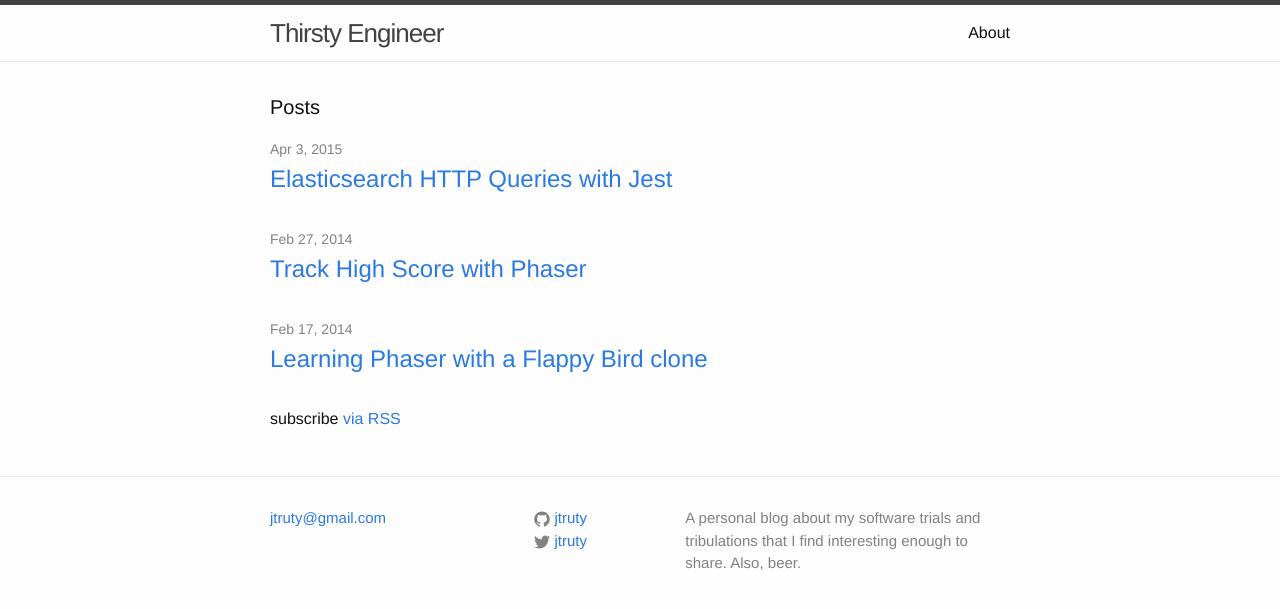
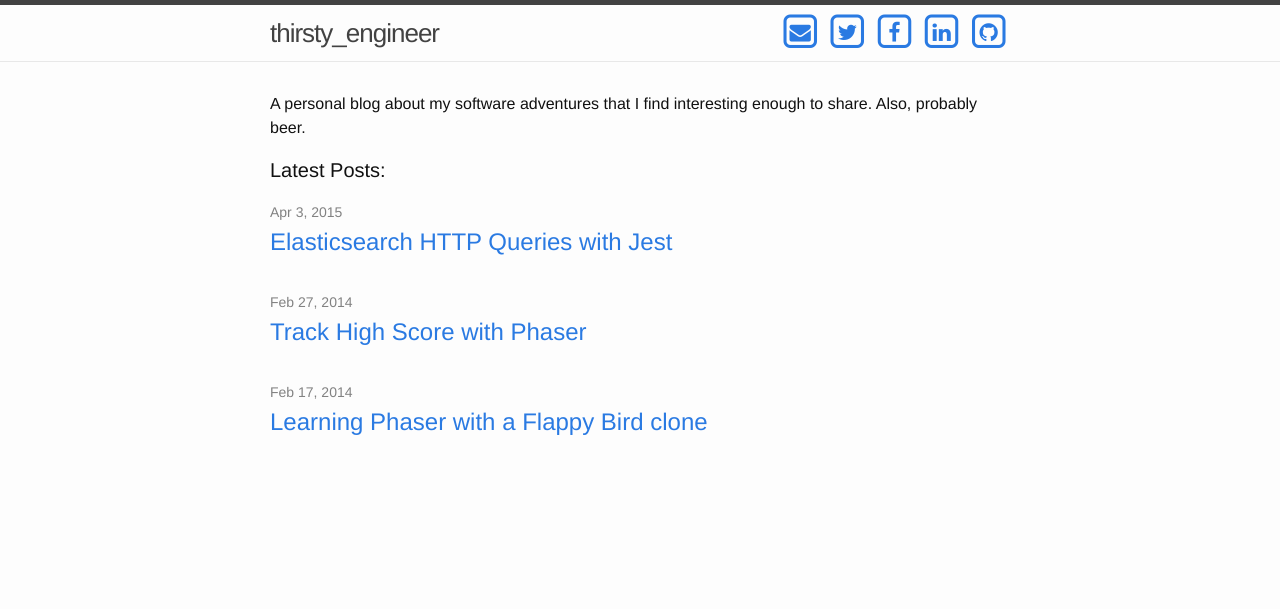
Before and after one commit to jtruty/jtruty.github.io, a Jekyll site: the page built from index.html, in a window 1280 px wide. Shown: the top 609 px of the page. Built offline with Jekyll 4.4.1, drawn with Linux system fonts in a browser that asks for light colours; nearby versions of some CDN libraries.

Commit message:
updating layout with fa

```diff
--- a/_config.yml
+++ b/_config.yml
@@ -1,9 +1,9 @@
 # Site settings
-title: Thirsty Engineer
+title: thirsty_engineer
 email: jtruty@gmail.com
 description: > # this means to ignore newlines until "baseurl:"
-   A personal blog about my software trials and tribulations that
-   I find interesting enough to share. Also, beer.
+   A personal blog about my software adventures that
+   I find interesting enough to share. Also, probably beer.
 baseurl: "" # the subpath of your site, e.g. /blog/
 url: "http://jtruty.github.io" # the base hostname & protocol for your site
 twitter_username: jtruty
--- a/_includes/footer.html
+++ b/_includes/footer.html
@@ -2,52 +2,26 @@
 
   <div class="wrapper">
 
-    <!--<h2 class="footer-heading">{{ site.title }}</h2>-->
+    <!-- <h2 class="footer-heading">Find me:</h2> -->
 
     <div class="footer-col-wrapper">
-      <div class="footer-col  footer-col-1">
+<!--       <div class="footer-col  footer-col-1">
+        {% include social.html %}
         <ul class="contact-list">
-          <!--<li>{{ site.title }}</li>-->
+
+          <li>{{ site.title }}</li>
           <li><a href="mailto:{{ site.email }}">{{ site.email }}</a></li>
         </ul>
-      </div>
+      </div> -->
 
-      <div class="footer-col  footer-col-2">
+<!--       <div class="footer-col  footer-col-2">
         <ul class="social-media-list">
-          {% if site.github_username %}
-          <li>
-            <a href="https://github.com/{{ site.github_username }}">
-              <span class="icon  icon--github">
-                <svg viewBox="0 0 16 16">
-                  <path fill="#828282" d="M7.999,0.431c-4.285,0-7.76,3.474-7.76,7.761 c0,3.428,2.223,6.337,5.307,7.363c0.388,0.071,0.53-0.168,0.53-0.374c0-0.184-0.007-0.672-0.01-1.32 c-2.159,0.469-2.614-1.04-2.614-1.04c-0.353-0.896-0.862-1.135-0.862-1.135c-0.705-0.481,0.053-0.472,0.053-0.472 c0.779,0.055,1.189,0.8,1.189,0.8c0.692,1.186,1.816,0.843,2.258,0.645c0.071-0.502,0.271-0.843,0.493-1.037 C4.86,11.425,3.049,10.76,3.049,7.786c0-0.847,0.302-1.54,0.799-2.082C3.768,5.507,3.501,4.718,3.924,3.65 c0,0,0.652-0.209,2.134,0.796C6.677,4.273,7.34,4.187,8,4.184c0.659,0.003,1.323,0.089,1.943,0.261 c1.482-1.004,2.132-0.796,2.132-0.796c0.423,1.068,0.157,1.857,0.077,2.054c0.497,0.542,0.798,1.235,0.798,2.082 c0,2.981-1.814,3.637-3.543,3.829c0.279,0.24,0.527,0.713,0.527,1.437c0,1.037-0.01,1.874-0.01,2.129 c0,0.208,0.14,0.449,0.534,0.373c3.081-1.028,5.302-3.935,5.302-7.362C15.76,3.906,12.285,0.431,7.999,0.431z"/>
-                </svg>
-              </span>
+        </ul>
+      </div> -->
 
-              <span class="username">{{ site.github_username }}</span>
-            </a>
-          </li>
-          {% endif %}
-
-          {% if site.twitter_username %}
-          <li>
-            <a href="https://twitter.com/{{ site.twitter_username }}">
-              <span class="icon  icon--twitter">
-                <svg viewBox="0 0 16 16">
-                  <path fill="#828282" d="M15.969,3.058c-0.586,0.26-1.217,0.436-1.878,0.515c0.675-0.405,1.194-1.045,1.438-1.809
-                  c-0.632,0.375-1.332,0.647-2.076,0.793c-0.596-0.636-1.446-1.033-2.387-1.033c-1.806,0-3.27,1.464-3.27,3.27 c0,0.256,0.029,0.506,0.085,0.745C5.163,5.404,2.753,4.102,1.14,2.124C0.859,2.607,0.698,3.168,0.698,3.767 c0,1.134,0.577,2.135,1.455,2.722C1.616,6.472,1.112,6.325,0.671,6.08c0,0.014,0,0.027,0,0.041c0,1.584,1.127,2.906,2.623,3.206 C3.02,9.402,2.731,9.442,2.433,9.442c-0.211,0-0.416-0.021-0.615-0.059c0.416,1.299,1.624,2.245,3.055,2.271 c-1.119,0.877-2.529,1.4-4.061,1.4c-0.264,0-0.524-0.015-0.78-0.046c1.447,0.928,3.166,1.469,5.013,1.469 c6.015,0,9.304-4.983,9.304-9.304c0-0.142-0.003-0.283-0.009-0.423C14.976,4.29,15.531,3.714,15.969,3.058z"/>
-                </svg>
-              </span>
-
-              <span class="username">{{ site.twitter_username }}</span>
-            </a>
-          </li>
-          {% endif %}
-        </ul>
-      </div>
-
-      <div class="footer-col  footer-col-3">
+<!--       <div class="footer-col  footer-col-3">
         <p class="text">{{ site.description }}</p>
-      </div>
+      </div> -->
     </div>
 
   </div>
--- a/_includes/head.html
+++ b/_includes/head.html
@@ -7,6 +7,9 @@
   <meta name="description" content="{% if page.excerpt %}{{ page.excerpt | strip_html | strip_newlines | truncate: 160 }}{% else %}{{ site.description }}{% endif %}">
 
   <link rel="stylesheet" href="{{ "/css/main.css" | prepend: site.baseurl }}">
+  <link rel="stylesheet" href="//maxcdn.bootstrapcdn.com/font-awesome/4.3.0/css/font-awesome.min.css">
+
   <link rel="canonical" href="{{ page.url | replace:'index.html','' | prepend: site.baseurl | prepend: site.url }}">
   <link rel="alternate" type="application/rss+xml" title="{{ site.title }}" href="{{ "/feed.xml" | prepend: site.baseurl | prepend: site.url }}" />
+
 </head>
--- a/_includes/header.html
+++ b/_includes/header.html
@@ -5,21 +5,7 @@
     <a class="site-title" href="{{ site.baseurl }}/">{{ site.title }}</a>
 
     <nav class="site-nav">
-      <a href="#" class="menu-icon">
-        <svg viewBox="0 0 18 15">
-          <path fill="#424242" d="M18,1.484c0,0.82-0.665,1.484-1.484,1.484H1.484C0.665,2.969,0,2.304,0,1.484l0,0C0,0.665,0.665,0,1.484,0 h15.031C17.335,0,18,0.665,18,1.484L18,1.484z"/>
-          <path fill="#424242" d="M18,7.516C18,8.335,17.335,9,16.516,9H1.484C0.665,9,0,8.335,0,7.516l0,0c0-0.82,0.665-1.484,1.484-1.484 h15.031C17.335,6.031,18,6.696,18,7.516L18,7.516z"/>
-          <path fill="#424242" d="M18,13.516C18,14.335,17.335,15,16.516,15H1.484C0.665,15,0,14.335,0,13.516l0,0 c0-0.82,0.665-1.484,1.484-1.484h15.031C17.335,12.031,18,12.696,18,13.516L18,13.516z"/>
-        </svg>
-      </a>
-
-      <div class="trigger">
-        {% for page in site.pages %}
-          {% if page.title %}
-          <a class="page-link" href="{{ page.url | prepend: site.baseurl }}">{{ page.title }}</a>
-          {% endif %}
-        {% endfor %}
-      </div>
+      {% include social.html %}
     </nav>
 
   </div>
--- /dev/null
+++ b/_includes/social.html
@@ -0,0 +1,17 @@
+<span class="social">
+  <a href="mailto:jtruty@gmail.com?subject=hi there"><span class="fa-stack fa-lg">
+      <i class="fa fa-square-o fa-stack-2x"></i>
+      <i class="fa fa-envelope fa-stack-1x"></i></span></a>
+  <a href="https://twitter.com/jtruty"><span class="fa-stack fa-lg">
+      <i class="fa fa-square-o fa-stack-2x"></i>
+      <i class="fa fa-twitter fa-stack-1x"></i></span></a>
+  <a href="http://www.facebook.com/james.truty/"><span class="fa-stack fa-lg">
+      <i class="fa fa-square-o fa-stack-2x"></i>
+      <i class="fa fa-facebook fa-stack-1x"></i></span></a>
+  <a href="http://www.linkedin.com/in/jamestruty"><span class="fa-stack fa-lg">
+      <i class="fa fa-square-o fa-stack-2x"></i>
+      <i class="fa fa-linkedin fa-stack-1x"></i></span></a>
+  <a href="https://github.com/jtruty"><span class="fa-stack fa-lg">
+      <i class="fa fa-square-o fa-stack-2x"></i>
+      <i class="fa fa-github fa-stack-1x"></i></span></a>
+</span>
--- a/_layouts/default.html
+++ b/_layouts/default.html
@@ -14,8 +14,6 @@
       </div>
     </div>
 
-    {% include footer.html %}
-
   </body>
 
 </html>
--- a/index.html
+++ b/index.html
@@ -4,7 +4,11 @@ layout: default
 
 <div class="home">
 
-  <h1 class="page-heading">Posts</h1>
+  <div>
+    <p class="text">{{ site.description }}</p>
+  </div>
+
+  <h1 class="page-heading">Latest Posts:</h1>
 
   <ul class="post-list">
     {% for post in site.posts %}
@@ -18,6 +22,4 @@ layout: default
     {% endfor %}
   </ul>
 
-  <p class="rss-subscribe">subscribe <a href="{{ "/feed.xml" | prepend: site.baseurl }}">via RSS</a></p>
-
 </div>
```
Also changed, not shown: about.md (deleted, +0 -12 lines).
